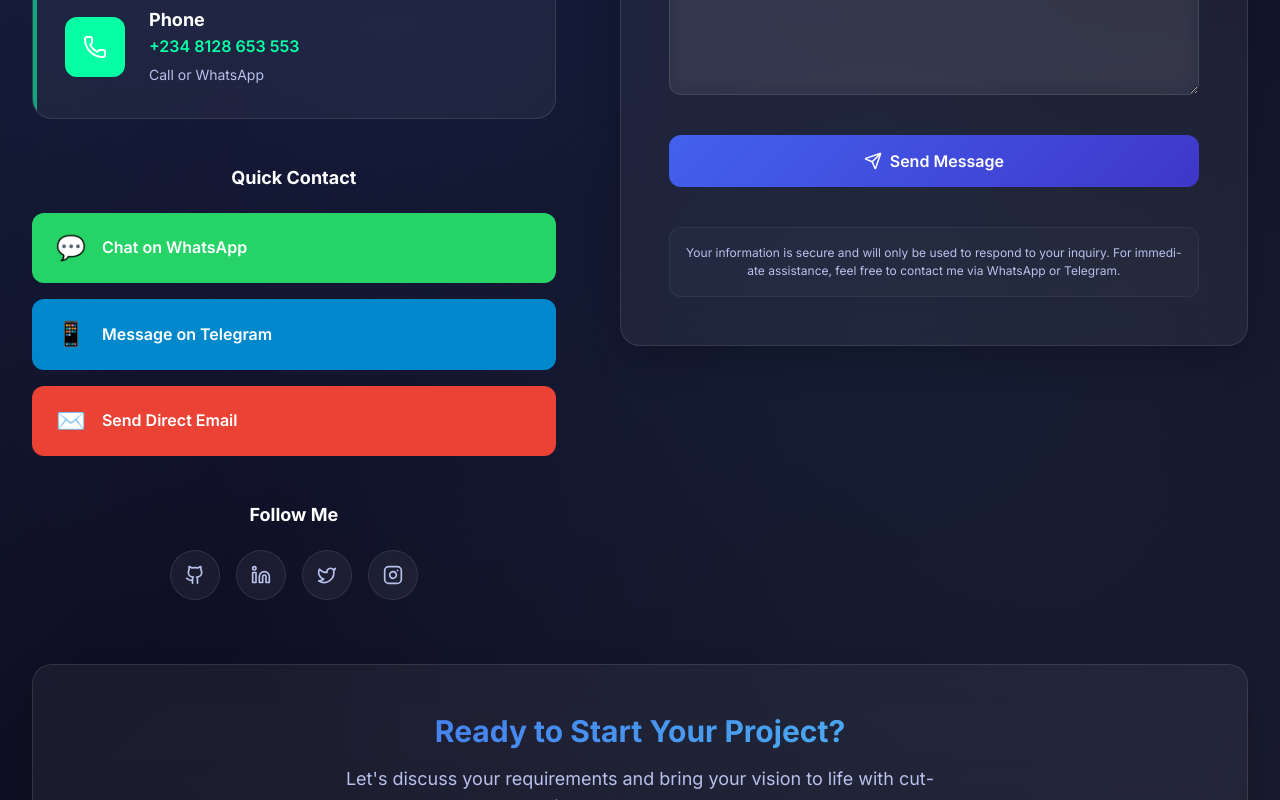
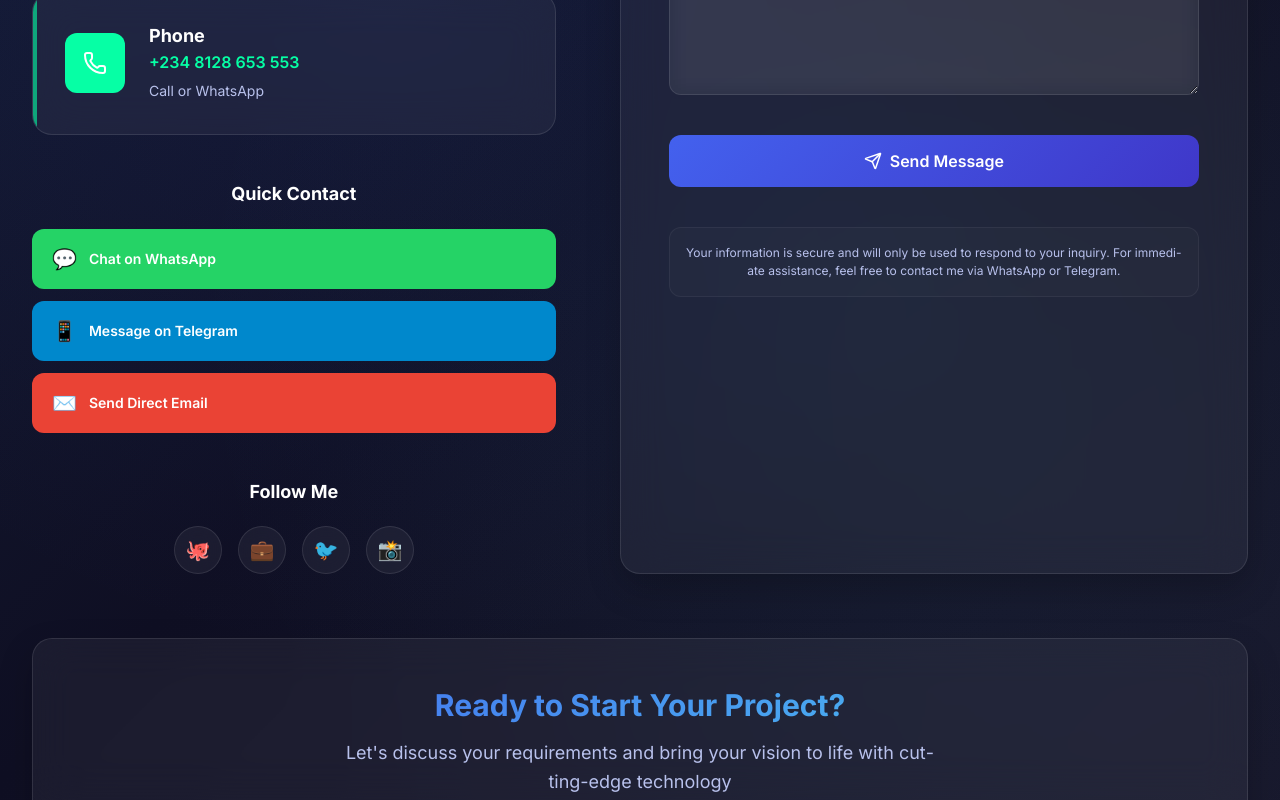
Before and after one commit to eff-1/portfolio, a React (Vite) app: page / in a window 1280 px wide. Shown: the part 8360-9160 px from the top of the page. Built offline with nearby package versions, Linux system fonts and the light colour scheme.

Commit message:
Fix contact form API URL and improve styling

```diff
--- a/src/components/Contact.jsx
+++ b/src/components/Contact.jsx
@@ -4,11 +4,7 @@ import {
   Phone,
   MapPin,
   Send,
-  MessageCircle,
-  Github,
-  Linkedin,
-  Instagram,
-  Twitter
+  MessageCircle
 } from 'lucide-react';
 import '../styles/Contact.css';
 
@@ -49,10 +45,10 @@ const Contact = () => {
   ];
 
   const socialLinks = [
-    { name: 'GitHub', icon: Github, url: 'https://github.com/haftech', color: '#333' },
-    { name: 'LinkedIn', icon: Linkedin, url: 'https://linkedin.com/in/haftech', color: '#0077b5' },
-    { name: 'Twitter', icon: Twitter, url: 'https://twitter.com/haftech', color: '#1da1f2' },
-    { name: 'Instagram', icon: Instagram, url: 'https://instagram.com/haftech', color: '#e4405f' }
+    { name: 'GitHub', icon: '🐙', url: 'https://github.com/eff-1', color: '#333' },
+    { name: 'LinkedIn', icon: '💼', url: 'https://linkedin.com/in/haftech', color: '#0077b5' },
+    { name: 'Twitter', icon: '🐦', url: 'https://twitter.com/haftech', color: '#1da1f2' },
+    { name: 'Instagram', icon: '📸', url: 'https://instagram.com/haftech', color: '#e4405f' }
   ];
 
   const quickContactMethods = [
@@ -88,7 +84,8 @@ const Contact = () => {
     e.preventDefault();
     setIsSubmitting(true);
     try {
-      const response = await fetch('/api/contact', {
+      const apiUrl = import.meta.env.VITE_API_URL || 'http://localhost:5000';
+      const response = await fetch(`${apiUrl}/api/contact`, {
         method: 'POST',
         headers: { 'Content-Type': 'application/json' },
         body: JSON.stringify(formData)
@@ -180,9 +177,7 @@ const Contact = () => {
             <div className="social-section">
               <h4>Follow Me</h4>
               <div className="social-links">
-                {socialLinks.map((social, index) => {
-                  const IconComponent = social.icon;
-                  return (
+                {socialLinks.map((social, index) => (
                   <a
                     key={social.name}
                     href={social.url}
@@ -193,11 +188,11 @@ const Contact = () => {
                     data-aos="flip-left"
                     data-aos-delay={600 + index * 100}
                     aria-label={social.name}
+                    title={social.name}
                   >
-                      <IconComponent size={20} />
+                    <span className="social-icon">{social.icon}</span>
                   </a>
-                  );
-                })}
+                ))}
               </div>
             </div>
           </div>
--- a/src/styles/Contact.css
+++ b/src/styles/Contact.css
@@ -22,13 +22,17 @@
   display: grid;
   grid-template-columns: 1fr 1.2fr;
   gap: 4rem;
-  align-items: start;
+  align-items: stretch;
+  min-height: 600px;
 }
 
 /* Contact Information */
 .contact-info {
   position: sticky;
   top: 120px;
+  display: flex;
+  flex-direction: column;
+  height: fit-content;
 }
 
 .info-header {
@@ -154,24 +158,27 @@
 }
 
 .quick-methods {
-  display: flex;
-  flex-direction: column;
-  gap: 1rem;
+  display: grid;
+  grid-template-columns: 1fr;
+  gap: 0.75rem;
 }
 
 .quick-method {
   display: flex;
   align-items: center;
-  gap: 1rem;
-  padding: 1rem 1.5rem;
+  justify-content: flex-start;
+  gap: 0.75rem;
+  padding: 0.875rem 1.25rem;
   background: var(--method-color);
   color: white;
   text-decoration: none;
   border-radius: var(--radius-md);
   font-weight: 600;
+  font-size: var(--font-size-sm);
   transition: var(--transition-normal);
   position: relative;
   overflow: hidden;
+  min-height: 48px;
 }
 
 .quick-method::before {
@@ -196,7 +203,8 @@
 }
 
 .method-icon {
-  font-size: 1.5rem;
+  font-size: 1.25rem;
+  flex-shrink: 0;
 }
 
 .method-text {
@@ -219,8 +227,8 @@
 }
 
 .social-link {
-  width: 50px;
-  height: 50px;
+  width: 48px;
+  height: 48px;
   background: var(--glass-bg);
   border: 1px solid var(--glass-border);
   border-radius: 50%;
@@ -231,6 +239,10 @@
   text-decoration: none;
   transition: var(--transition-normal);
   backdrop-filter: blur(10px);
+}
+
+.social-icon {
+  font-size: 1.25rem;
 }
 
 .social-link:hover {
```
Lines whose indentation alone changed are shown as unchanged.
